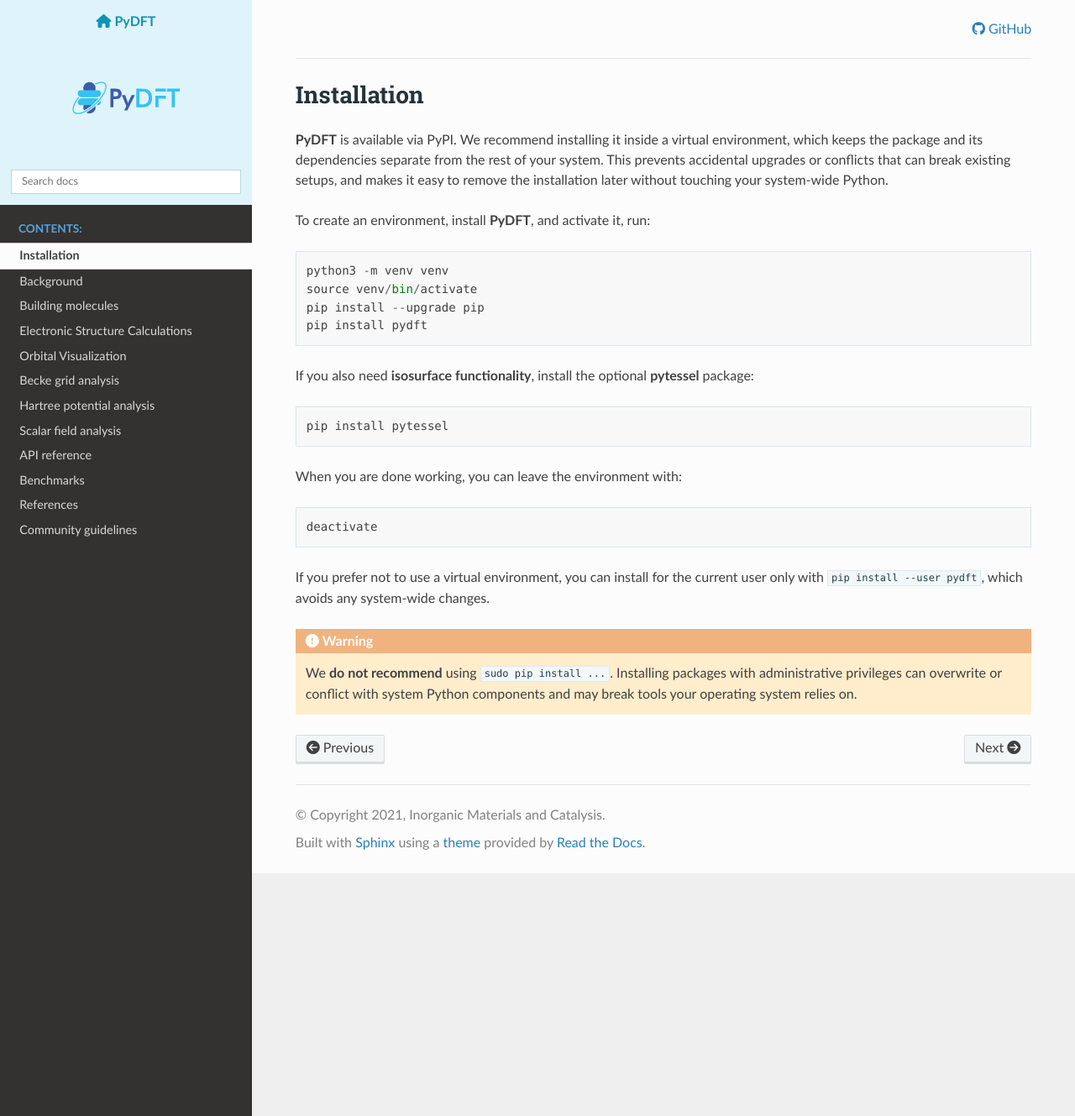
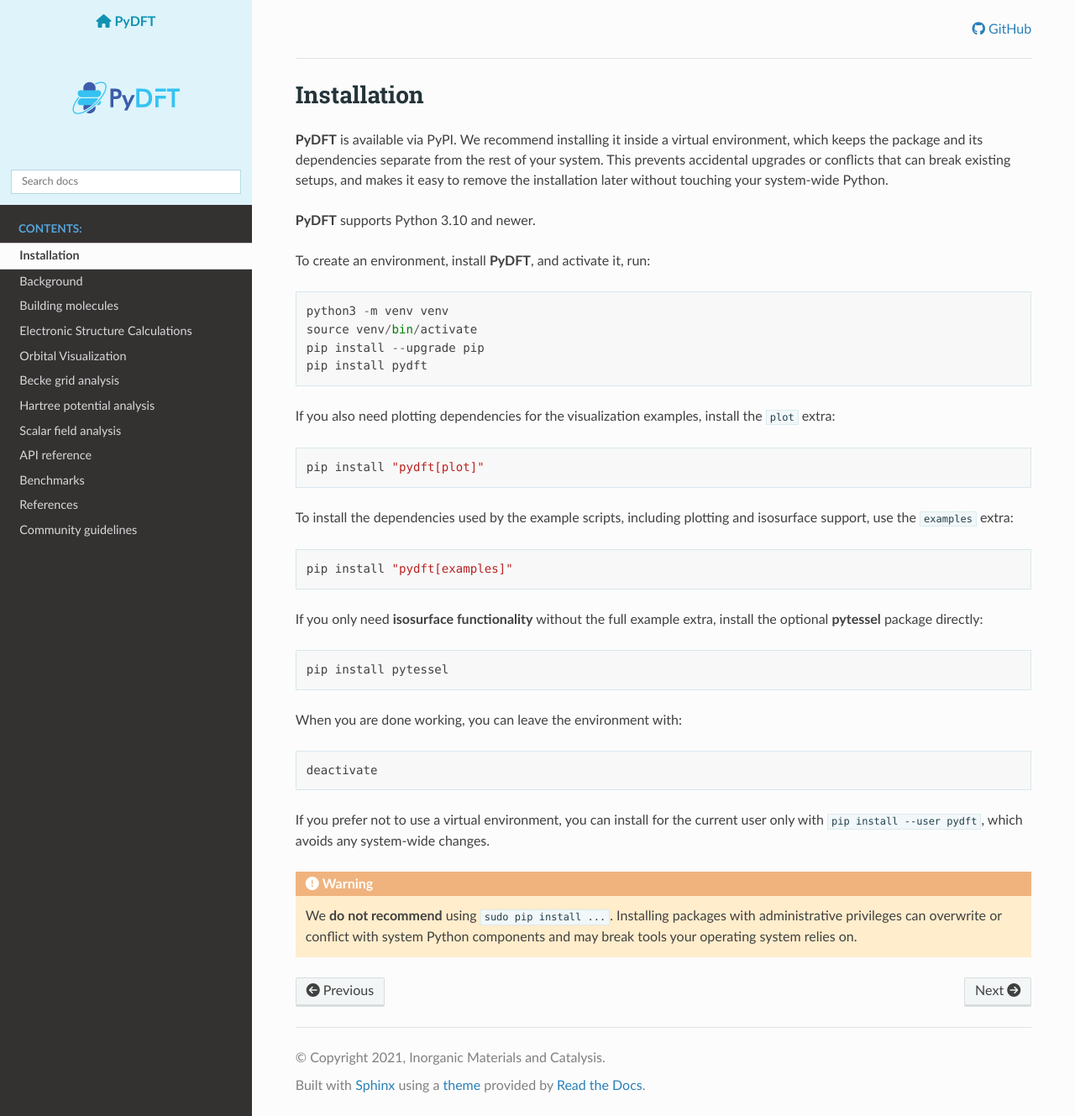
Before and after one commit to ifilot/pydft, a Sphinx documentation site: the page built from docs/installation.rst, in a window 1280 px wide and 1329 px high. Shown: the whole window at 84% size. Built offline with Sphinx 7.4.7 and the Read the Docs theme 3.1.0, drawn with Linux system fonts in a browser that asks for light colours; nearby versions of some CDN libraries.

```diff
--- a/docs/electronic_structure_calculations.rst
+++ b/docs/electronic_structure_calculations.rst
@@ -143,8 +143,8 @@
 Showing the electronic steps
 ----------------------------
 
-To get verbose output, i.e. information per electronic step, one can specify
-:code:`verbose = True`.
+To get verbose output, i.e. information per electronic step, configure
+:mod:`logging` and specify :code:`verbose = True`.
 
 .. literalinclude:: scripts/00-verbose.py
     :language: python
--- a/docs/installation.rst
+++ b/docs/installation.rst
@@ -9,6 +9,8 @@
 break existing setups, and makes it easy to remove the installation later
 without touching your system-wide Python.
 
+:program:`PyDFT` supports Python 3.10 and newer.
+
 To create an environment, install :program:`PyDFT`, and activate it, run::
 
     python3 -m venv venv
@@ -16,8 +18,18 @@
     pip install --upgrade pip
     pip install pydft
 
-If you also need **isosurface functionality**, install the optional
-:program:`pytessel` package::
+If you also need plotting dependencies for the visualization examples, install
+the ``plot`` extra::
+
+    pip install "pydft[plot]"
+
+To install the dependencies used by the example scripts, including plotting and
+isosurface support, use the ``examples`` extra::
+
+    pip install "pydft[examples]"
+
+If you only need **isosurface functionality** without the full example extra,
+install the optional :program:`pytessel` package directly::
 
     pip install pytessel
 
--- a/docs/scripts/00-verbose.py
+++ b/docs/scripts/00-verbose.py
@@ -1,4 +1,8 @@
+import logging
+
 from pydft import MoleculeBuilder, DFT
+
+logging.basicConfig(level=logging.INFO, format="%(message)s")
 
 # perform DFT calculation on the CO molecule
 co = MoleculeBuilder().from_name("CO")
```
Also changed, not shown: README.md (+18 -4 lines), pydft/__init__.py (+12 -3 lines), pyproject.toml (+16 -2 lines), 2 other files.
